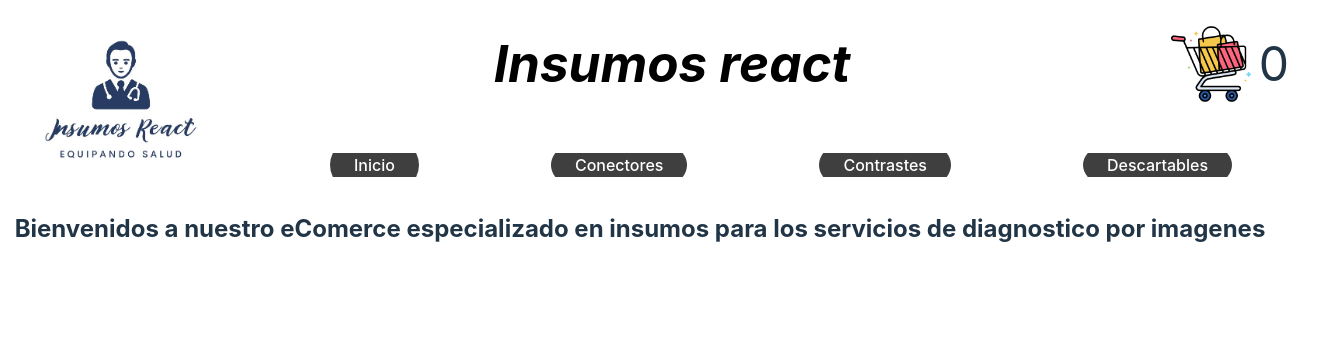
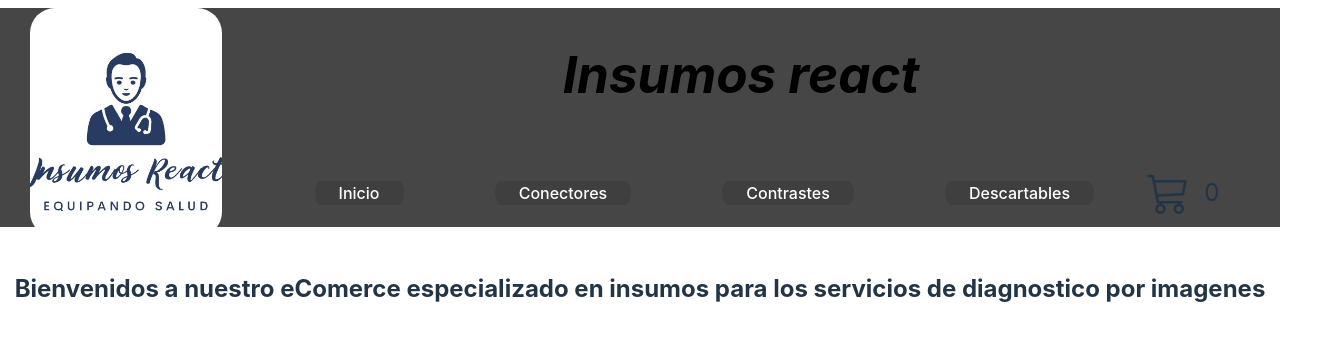
Before and after one commit to Lijo-Hernan/InsumosReact, a React (Vite) app: page / in a window 1280 px wide. Shown: the top 340 px of the page, 1330 px wide, since content can reach past the window. Built offline with nearby package versions, Linux system fonts and the light colour scheme.

Commit message:
creacion componente navbar

```diff
--- a/package.json
+++ b/package.json
@@ -10,8 +10,11 @@
     "preview": "vite preview"
   },
   "dependencies": {
+    "bootstrap": "^5.3.2",
     "react": "^18.2.0",
-    "react-dom": "^18.2.0"
+    "react-bootstrap": "^2.9.1",
+    "react-dom": "^18.2.0",
+    "react-icons": "^4.11.0"
   },
   "devDependencies": {
     "@types/react": "^18.2.15",
--- a/src/App.jsx
+++ b/src/App.jsx
@@ -4,13 +4,10 @@ import ItemListContainer from './components/itemListContainer/ItemListContainer'
 
 function App() {
 
-const greeting = "Bienvenidos a nuestro eComerce especializado en insumos para los servicios de diagnostico por imagenes"
-
-
   return (
     <>
       <Header/>
-      <ItemListContainer introduccion={greeting} />
+      <ItemListContainer introduccion="Bienvenidos a nuestro eComerce especializado en insumos para los servicios de diagnostico por imagenes"/>
     </>
   )
 }
--- a/src/components/cartWidget/CartWidget.jsx
+++ b/src/components/cartWidget/CartWidget.jsx
@@ -1,11 +1,12 @@
 import React from 'react';
 import './cartWidget.css'
+import { BsCart3 } from "react-icons/bs";
 
 
 const CartWidget = () => {
     return (
         <div className='cartWidget'>
-            <img className='cartWidget__img' src="../src/assets/carrito2.png" alt="carrito"/>
+            <BsCart3 className='cartWidget__img'/>
             <p className='cartWidget__p'>0</p>
         </div>
     );
--- a/src/components/cartWidget/cartWidget.css
+++ b/src/components/cartWidget/cartWidget.css
@@ -1,17 +1,17 @@
 .cartWidget {
     display: flex;
-    width: 25vh;
-    height: 10vh;
-    justify-content: center;
-    align-self: center;
-    grid-area: cart;
+    width: 15vh;
     gap: 1vh;
+    align-content: last baseline;
+    padding: 0;
 }
 
 .cartWidget__img {
-    width: 40%;
+    width: 50%;
+    height: 50%;
+    align-self: center;
 }
 .cartWidget__p {
     align-self: center;
-    font-size: 3rem;
+    font-size: 1.5rem;
 }
--- a/src/components/header/Header.jsx
+++ b/src/components/header/Header.jsx
@@ -1,6 +1,8 @@
 import React from "react";
 import './header.css'
-import CartWidget from "../cartWidget/CartWidget";
+
+import Navbar from "../navbar/navbar";
+
 
 
 
@@ -9,13 +11,7 @@ const Header = () => {
         <header className="header">
                 <img src="./src/assets/logo.jpg" alt="logo Ecomerce" className="header__img" />
                     <h1 className="header__title">Insumos react</h1>
-                    <CartWidget className="carrito"/>
-                    <ul className="header__list">
-                        <li><a href="#" className="boton">Inicio</a></li>
-                        <li><a href="#" className="boton">Conectores</a></li>
-                        <li><a href="#" className="boton">Contrastes</a></li>
-                        <li><a href="#" className="boton">Descartables</a></li>
-                    </ul>
+                    <Navbar/>
         </header>
     )
 }
--- a/src/components/header/header.css
+++ b/src/components/header/header.css
@@ -1,15 +1,16 @@
 .header {
     display: grid;
-    grid-template-columns: 15% 70% 10%;
-    grid-template-rows: 70% 30%;
+    grid-template-columns: 15% 80%;
+    grid-template-rows: 60% 40%;
     grid-gap: 10px;
     grid-template-areas:
-    "img title cart"
-    "img nav nav";
+    "img title"
+    "img nav";
     width: 100%;
     justify-content: center;
     align-items: center;
     margin-left: 0;
+    background-color: rgb(70, 70, 70);
 }
 
 .header__img {
@@ -21,47 +22,10 @@
     margin-left: 5px;
     grid-area: img;
 }
+
 .header__title {
     align-self: center;
     justify-self: center;
     font-style: italic;
     grid-area: title;
 }
-
-.header__nav {
-    display: flex;
-    flex-direction: column;
-    align-items: center;
-    width: 100%;
-
-}
-
-.header__list {
-    list-style: none;
-    display: flex;
-    align-self: last baseline;
-    justify-content: space-around;
-    width: 100%;
-    overflow: hidden;
-    margin: 0%;
-    grid-area: nav;
-}
-
-a {
-    list-style: none;
-}
-
-.boton {
-    padding: 1.5rem;
-    font-weight: 500;
-    font-family: inherit;
-    text-decoration:none;
-    background-color: #3b3b3b;
-    transition: background-color .30s;
-    color: white;
-    border-radius: 50%;
-}
-.boton:hover {
-    background-color: #c5c5c5;
-    color: black;
-}
--- /dev/null
+++ b/src/components/navbar/Navbar.jsx
@@ -0,0 +1,19 @@
+import React from 'react';
+import './navbar.css'
+import CartWidget from "../cartWidget/CartWidget";
+
+const Navbar = () => {
+    return (
+        <nav className='navbar'>
+            <ul className="navbar__list">
+                <li><a href="#" className="boton">Inicio</a></li>
+                <li><a href="#" className="boton">Conectores</a></li>
+                <li><a href="#" className="boton">Contrastes</a></li>
+                <li><a href="#" className="boton">Descartables</a></li>
+            </ul>
+            <CartWidget className="carrito"/>
+        </nav>
+    );
+};
+
+export default Navbar;
--- /dev/null
+++ b/src/components/navbar/navbar.css
@@ -0,0 +1,36 @@
+.navbar {
+    display: flex;
+    justify-content: baseline;
+}
+
+
+.navbar__list {
+    list-style: none;
+    display: flex;
+    align-self: center;
+    justify-content: space-around;
+    width: 90%;
+    height: 90%;
+    overflow: hidden;
+    margin: 0%;
+    grid-area: nav;
+}
+
+a {
+    list-style: none;
+}
+
+.boton {
+    padding: 1.5rem;
+    font-weight: 500;
+    font-family: inherit;
+    text-decoration:none;
+    background-color: #3b3b3b;
+    transition: background-color .30s;
+    color: white;
+    border-radius: 50%;
+}
+.boton:hover {
+    background-color: #c5c5c5;
+    color: black;
+}
```
Also changed, not shown: src/index.css (+0 -19 lines), 1 other file (tests, documents, lock files or other folders).
